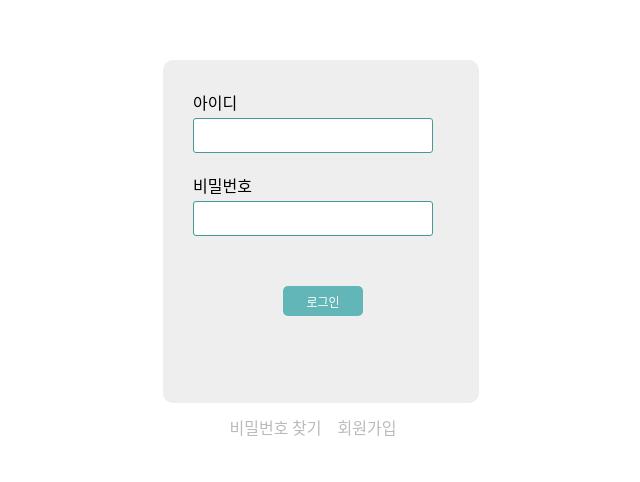
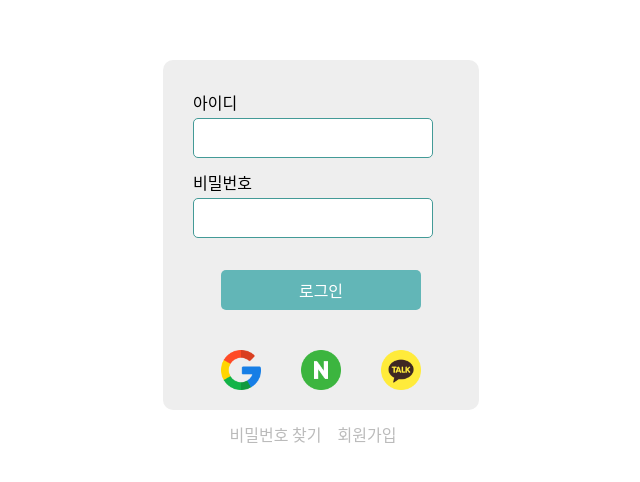
Before and after one commit to codestates-seb/seb41_main_029, a React (Create React App) app in the folder client/: page /login in a window 1280 px wide. Shown: the part 140-622 px from the top of the page, without its empty margins (319-959 px from the left). Built offline with nearby package versions, Linux system fonts and the light colour scheme.

Commit message:
feat : login page

```diff
--- a/client/src/component/Button.js
+++ b/client/src/component/Button.js
@@ -2,7 +2,7 @@ import styled from "styled-components";
 
 const LoginBtn = styled.button`
   background-color: ${({ theme }) => theme.colors.main};
-  font-size: ${({ theme }) => theme.fontSizes.fs12};
+  font-size: ${({ theme }) => theme.fontSizes.fs16};
   color: ${({ theme }) => theme.colors.white};
   font-weight: 400;
   border: 0px;
--- a/client/src/component/Input.js
+++ b/client/src/component/Input.js
@@ -6,7 +6,7 @@ const InputEl = styled.input`
   width: ${(props) => props.width};
   height: ${(props) => props.height};
   border: 1px solid ${(props) => (props.isValid ? "#439A97" : "#62B6B7")};
-  border-radius: 3px;
+  border-radius: 5px;
   font-size: ${({ theme }) => theme.fontSizes.fs16};
 
   &:focus {
@@ -32,6 +32,7 @@ const Input = ({
   error,
   defaultValue,
   height,
+  get,
 }) => {
   const [isValid, setIsvalid] = useState(true);
   const { register, setvalue } = useFormContext();
--- a/client/src/page/Login/LoginContainer.js
+++ b/client/src/page/Login/LoginContainer.js
@@ -14,16 +14,28 @@ const InputLayout = styled.div`
 `;
 
 const LabelLayout = styled.div`
-  margin-top: 20px;
+  margin-top: 12px;
 `;
 
 const LoginBtnLayout = styled.div`
-  margin-top: 30px;
-  margin-left: 90px;
+  display: flex;
+  justify-content: center;
+  margin-top: 12px;
+  /* margin-left: 88px; */
 `;
 
 const InputContainer = styled.div`
   margin-top: 4px;
+`;
+let SocialLogin = styled.div`
+  display: flex;
+  justify-content: center;
+  margin-top: 20px;
+`;
+let SocialLoginLogo = styled.img`
+  width: 40px;
+  height: 40px;
+  margin: 20px;
 `;
 
 const LoginContainer = () => {
@@ -35,7 +47,7 @@ const LoginContainer = () => {
   const error = methods?.formState?.errors;
 
   const idValidation = {
-    required: "입력해 주세요.",
+    required: "입력해주세요.",
     minLength: {
       value: 4,
       message: "최소 4자 이상의 아이디를 입력해주세요.",
@@ -47,7 +59,7 @@ const LoginContainer = () => {
   };
 
   const passwordValidation = {
-    required: "입력해 주세요.",
+    required: "입력해주세요.",
     pattern: {
       value: /^(?=.*[A-Za-z])(?=.*\d)(?=.*[$@$!%*#?&])[A-Za-z\d$@$!%*#?&]{8,}$/,
       message: "8자리이상, 숫자,문자,특수문자가 들어가야됩니다.",
@@ -55,7 +67,7 @@ const LoginContainer = () => {
   };
 
   const onSubmit = async (data) => {
-    console.log(data);
+    // console.log(data);
   };
 
   return (
@@ -70,7 +82,7 @@ const LoginContainer = () => {
               <Input
                 id="id"
                 width="15rem"
-                height="35px"
+                height="40px"
                 fieldName="id"
                 validation={idValidation}
                 error={error.id}
@@ -84,7 +96,7 @@ const LoginContainer = () => {
               <Input
                 id="password"
                 width="15rem"
-                height="35px"
+                height="40px"
                 fieldName="password"
                 type="password"
                 validation={passwordValidation}
@@ -97,12 +109,26 @@ const LoginContainer = () => {
                 <AlertWarning text="아이디와 비밀번호를 다시 확인해주세요." />
               )} */}
             </InputContainer>
-            <LoginBtnLayout>
-              <MainBtn text={"로그인"} />
-            </LoginBtnLayout>
           </InputLayout>
+          <LoginBtnLayout>
+            <MainBtn height="40px" width="200px" text={"로그인"} />
+          </LoginBtnLayout>
         </form>
       </FormProvider>
+      <SocialLogin>
+        <SocialLoginLogo
+          src={process.env.PUBLIC_URL + "/image/google.svg"}
+          alt=""
+        />
+        <SocialLoginLogo
+          src={process.env.PUBLIC_URL + "/image/naver.svg"}
+          alt=""
+        />
+        <SocialLoginLogo
+          src={process.env.PUBLIC_URL + "/image/cacao.svg"}
+          alt=""
+        />
+      </SocialLogin>
     </>
   );
 };
--- a/client/src/page/Login/LoginPresenter.js
+++ b/client/src/page/Login/LoginPresenter.js
@@ -12,7 +12,7 @@ const LoginLayout = styled.div`
 const LoginBackground = styled.div`
   margin-top: 200px;
   width: 316px;
-  height: 343px;
+  /* height: 343px; */
   background-color: ${({ theme }) => theme.colors.container};
   border-radius: 10px;
   align-items: center;
```
